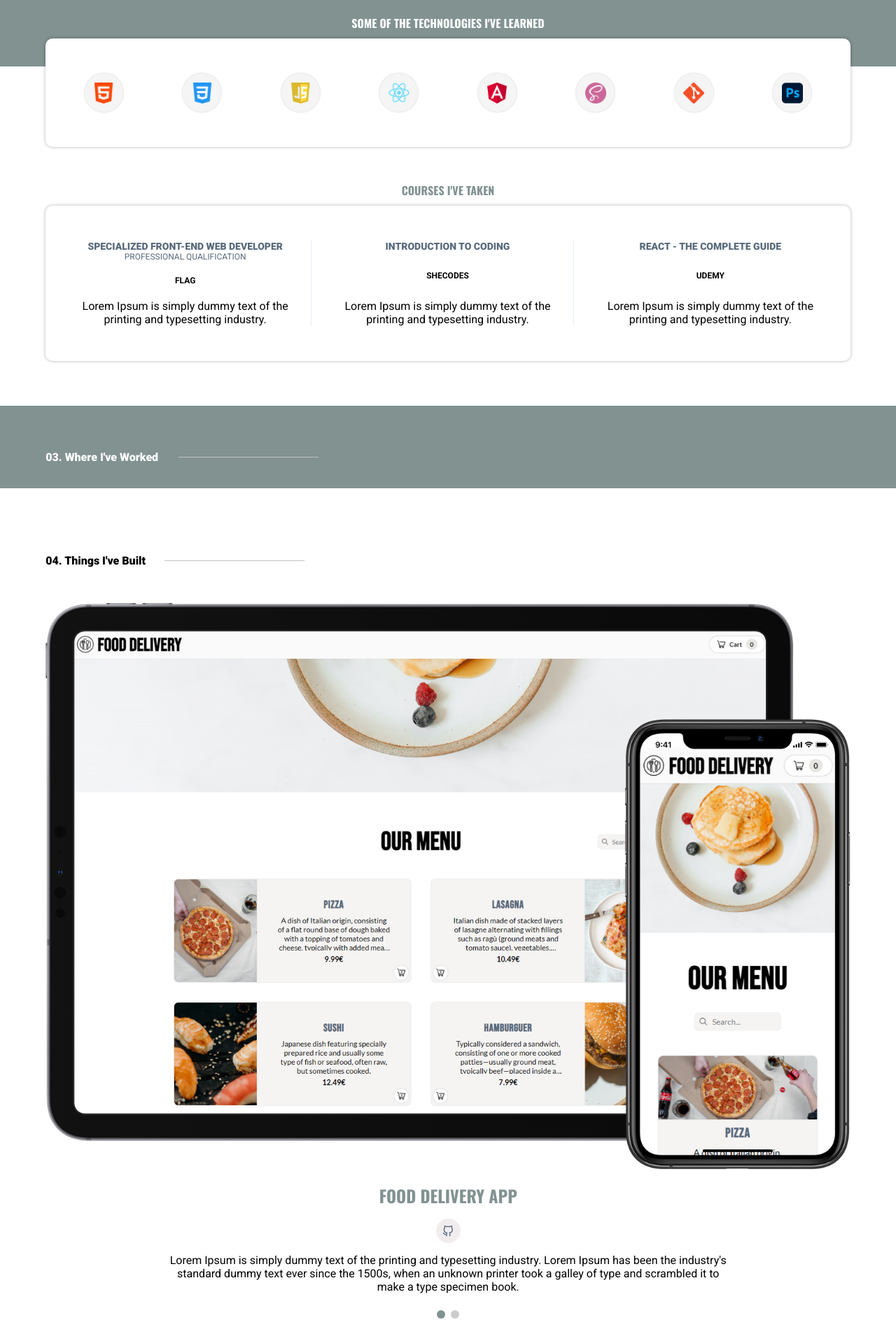
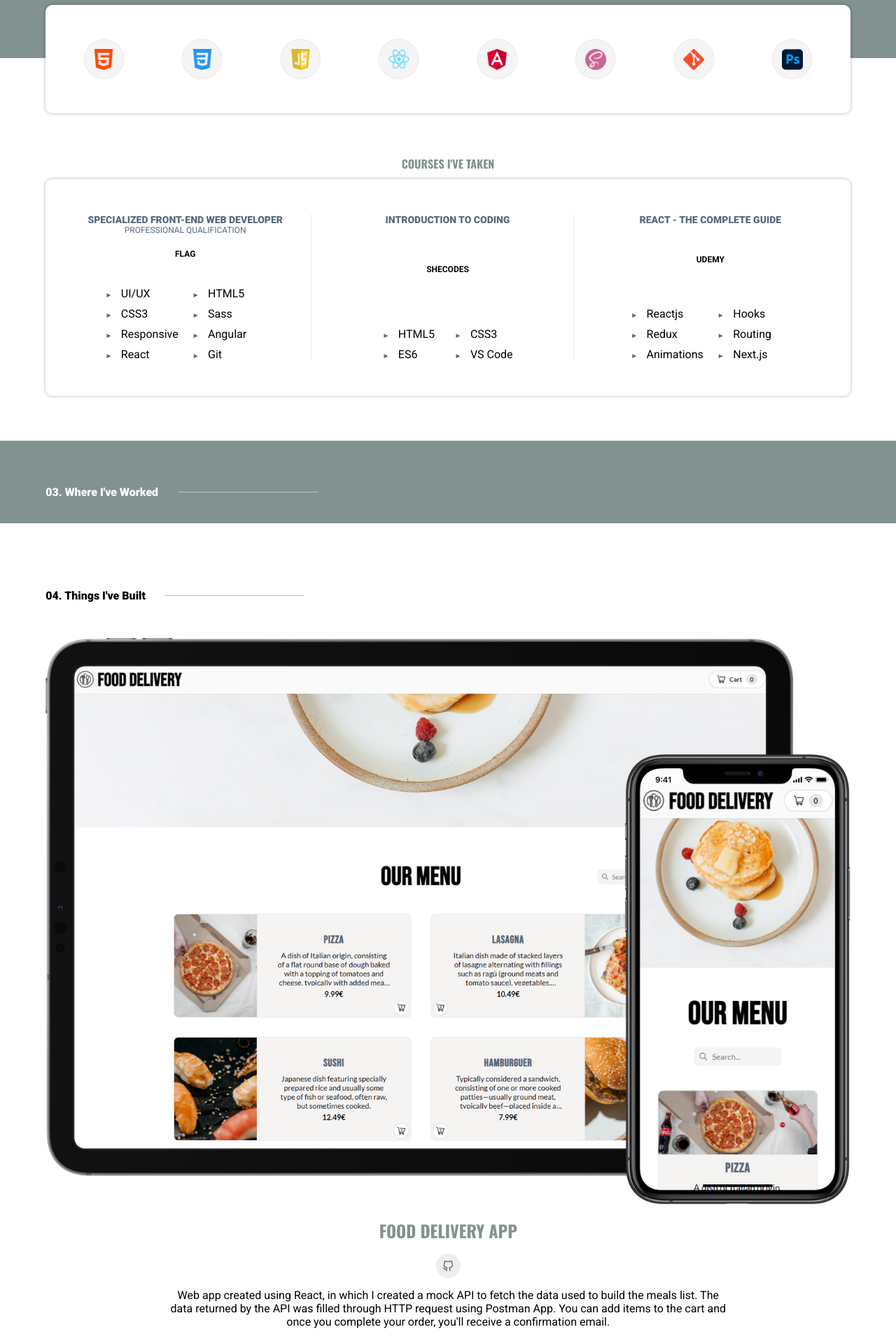
Before and after one commit to Raquel-Almeida/curriculum, a React (Create React App) app: page / in a window 1280 px wide. Shown: the part 880-2797 px from the top of the page at 70% size. Built offline with nearby package versions, Linux system fonts and the light colour scheme.

Commit message:
Courses Updated

```diff
--- a/src/components/About/About.jsx
+++ b/src/components/About/About.jsx
@@ -18,11 +18,8 @@ export default function About() {
             Hi, I'm Raquel Almeida. Nice to meet you.
           </h1>
           <p className={styles.about_me}>
-            Gosto pelo trabalho em equipa, autonomia, ambição, boa capacidade de
-            comunicação oral e escrita, facilidade de aprendizagem. Capacidade
-            de trabalhar sob pressão e múltiplas tarefas. Extremamente motivada
-            para melhorar constantemente as minhas competências e crescer
-            profissionalmente.
+            I'm extremely motivated to constantly improve my skills and grow
+            professionally.
           </p>
         </div>
       </div>
--- a/src/components/Portfolio/Portfolio.jsx
+++ b/src/components/Portfolio/Portfolio.jsx
@@ -46,11 +46,11 @@ export default function Portfolio() {
                   <FiGithub />
                 </a>
                 <p className={styles.description}>
-                  Lorem Ipsum is simply dummy text of the printing and
-                  typesetting industry. Lorem Ipsum has been the industry's
-                  standard dummy text ever since the 1500s, when an unknown
-                  printer took a galley of type and scrambled it to make a type
-                  specimen book.
+                  Web app created using React, in which I created a mock API to
+                  fetch the data used to build the meals list. The data returned
+                  by the API was filled through HTTP request using Postman App.
+                  You can add items to the cart and once you complete your
+                  order, you'll receive a confirmation email.
                 </p>
               </div>
             </SwiperSlide>
@@ -75,11 +75,8 @@ export default function Portfolio() {
                   <FiGithub />
                 </a>
                 <p className={styles.description}>
-                  Lorem Ipsum is simply dummy text of the printing and
-                  typesetting industry. Lorem Ipsum has been the industry's
-                  standard dummy text ever since the 1500s, when an unknown
-                  printer took a galley of type and scrambled it to make a type
-                  specimen book.
+                  Web app created using React, where I present myself and all
+                  the projects I've done so far.
                 </p>
               </div>
             </SwiperSlide>
--- a/src/components/Skills/Skills.jsx
+++ b/src/components/Skills/Skills.jsx
@@ -60,7 +60,7 @@ export default function Skills() {
             <h5>
               <a
                 className={styles.course_link}
-                href="https://flag.pt/"
+                href="https://flag.pt/curso/especializado-front-end-web-developer/"
                 alt="Flag"
                 target="_blank"
                 rel="noopener noreferrer"
@@ -68,10 +68,16 @@ export default function Skills() {
                 Flag
               </a>
             </h5>
-            <p>
-              Lorem Ipsum is simply dummy text of the printing and typesetting
-              industry.
-            </p>
+            <ul>
+              <li>UI/UX</li>
+              <li>HTML5</li>
+              <li>CSS3</li>
+              <li>Sass</li>
+              <li>Responsive</li>
+              <li>Angular</li>
+              <li>React</li>
+              <li>Git</li>
+            </ul>
           </div>
           <div className={styles.course}>
             <h4>Introduction To coding</h4>
@@ -86,10 +92,12 @@ export default function Skills() {
                 SheCodes
               </a>
             </h5>
-            <p>
-              Lorem Ipsum is simply dummy text of the printing and typesetting
-              industry.
-            </p>
+            <ul>
+              <li>HTML5</li>
+              <li>CSS3</li>
+              <li>ES6</li>
+              <li>VS Code</li>
+            </ul>
           </div>
           <div className={styles.course}>
             <h4>React - The Complete Guide</h4>
@@ -104,10 +112,14 @@ export default function Skills() {
                 Udemy
               </a>
             </h5>
-            <p>
-              Lorem Ipsum is simply dummy text of the printing and typesetting
-              industry.
-            </p>
+            <ul>
+              <li>Reactjs</li>
+              <li>Hooks</li>
+              <li>Redux</li>
+              <li>Routing</li>
+              <li>Animations</li>
+              <li>Next.js</li>
+            </ul>
           </div>
         </div>
       </div>
--- a/src/components/Skills/Skills.module.scss
+++ b/src/components/Skills/Skills.module.scss
@@ -44,10 +44,11 @@
       font-weight: bold;
       font-family: $titleFont;
       text-transform: uppercase;
-      margin: 50px 0 10px 0;
+      margin: 40px 0 10px 0;
 
       &:last-of-type {
         color: $primaryColor;
+        margin-top: 60px;
       }
     }
 
@@ -101,7 +102,7 @@
           @include flexCenter(column);
           justify-content: space-between;
           width: 100%;
-          padding: 0 25px;
+          padding: 0 15px;
           max-width: 500px;
           border-right: 1px solid #e6ecf8;
 
@@ -125,6 +126,27 @@
             .course_link {
               text-decoration: none;
               color: black;
+            }
+          }
+
+          ul {
+            display: grid;
+            grid-template-columns: repeat(2, 1fr);
+            margin-top: 20px;
+            overflow: hidden;
+            list-style: none;
+            gap: 10px 20px;
+
+            li {
+              text-align: left;
+              white-space: nowrap;
+
+              &::before {
+                content: "\25BA \0020";
+                margin-right: 10px;
+                color: $secondaryColor;
+                font-size: 0.625rem;
+              }
             }
           }
 
```
Also changed, not shown: src/assets/CurriculumDevices.jpg.
